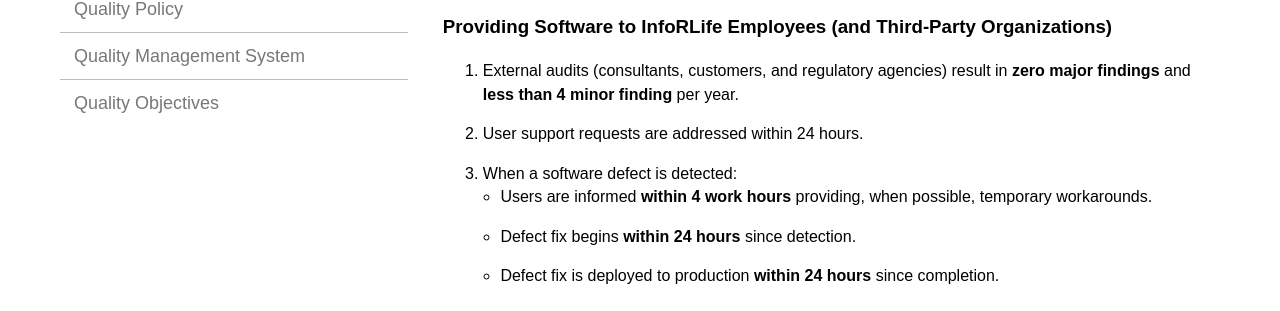
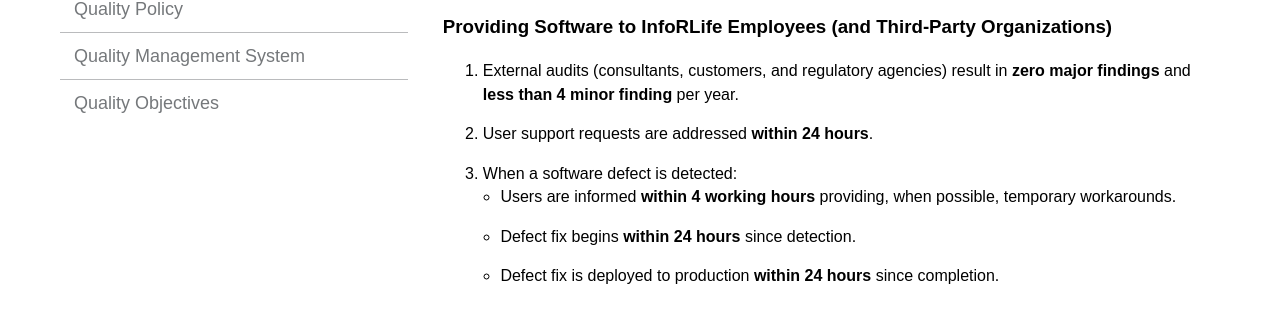
Before and after one commit to inforlife/quality, a Jekyll site: the page built from objectives.md, in a window 1280 px wide. Shown: the part 227-538 px from the top of the page. Built offline with Jekyll 4.4.1, drawn with Linux system fonts in a browser that asks for light colours.

Commit message:
Update objectives.md

```diff
--- a/objectives.md
+++ b/objectives.md
@@ -7,9 +7,9 @@ The Software Development Team at InfoRLife has established the following quality
 
 ### Providing Software to InfoRLife Employees (and Third-Party Organizations)
 1. External audits (consultants, customers, and regulatory agencies) result in **zero major findings** and **less than 4 minor finding** per year.
-2. User support requests are addressed within 24 hours.
+2. User support requests are addressed **within 24 hours**.
 3. When a software defect is detected:
-  - Users are informed **within 4 work hours** providing, when possible, temporary workarounds.
+  - Users are informed **within 4 working hours** providing, when possible, temporary workarounds.
   - Defect fix begins **within 24 hours** since detection.
   - Defect fix is deployed to production **within 24 hours** since completion.
 
```
